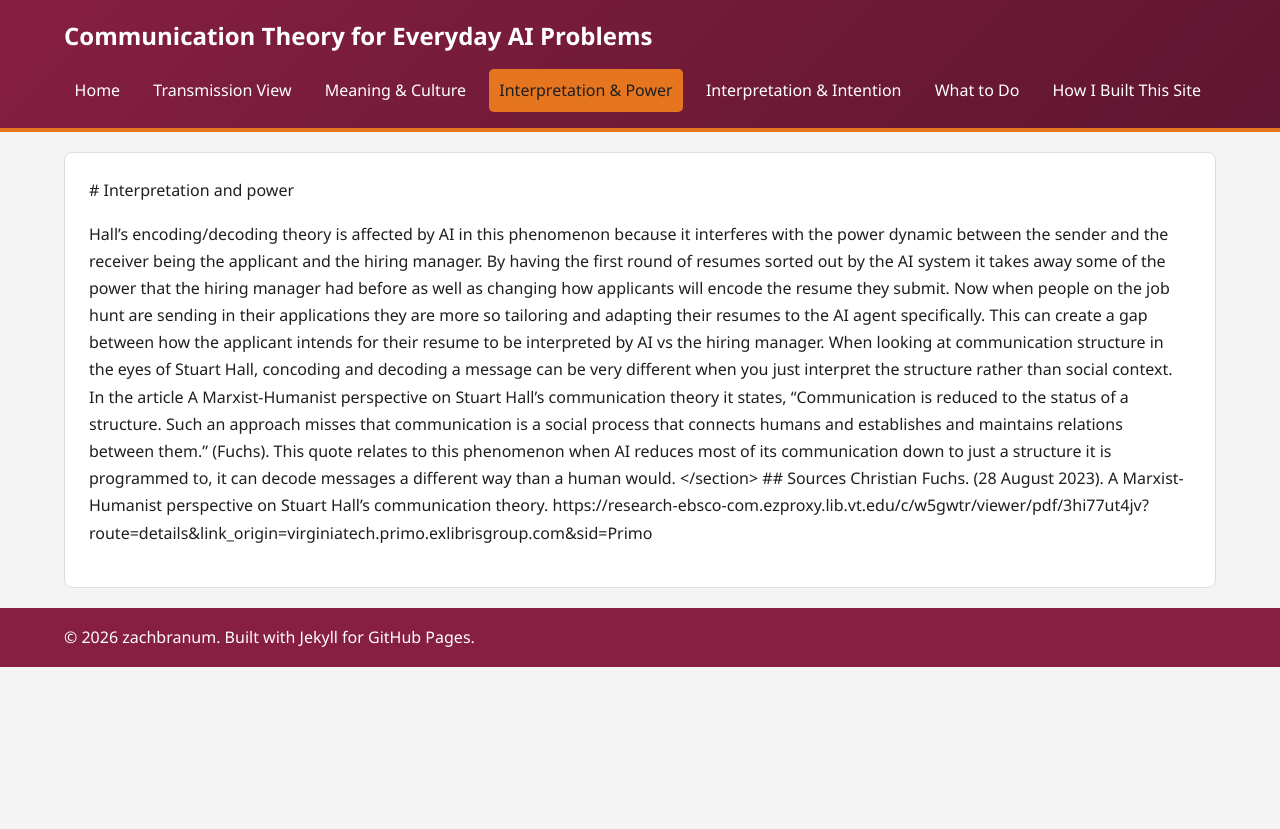
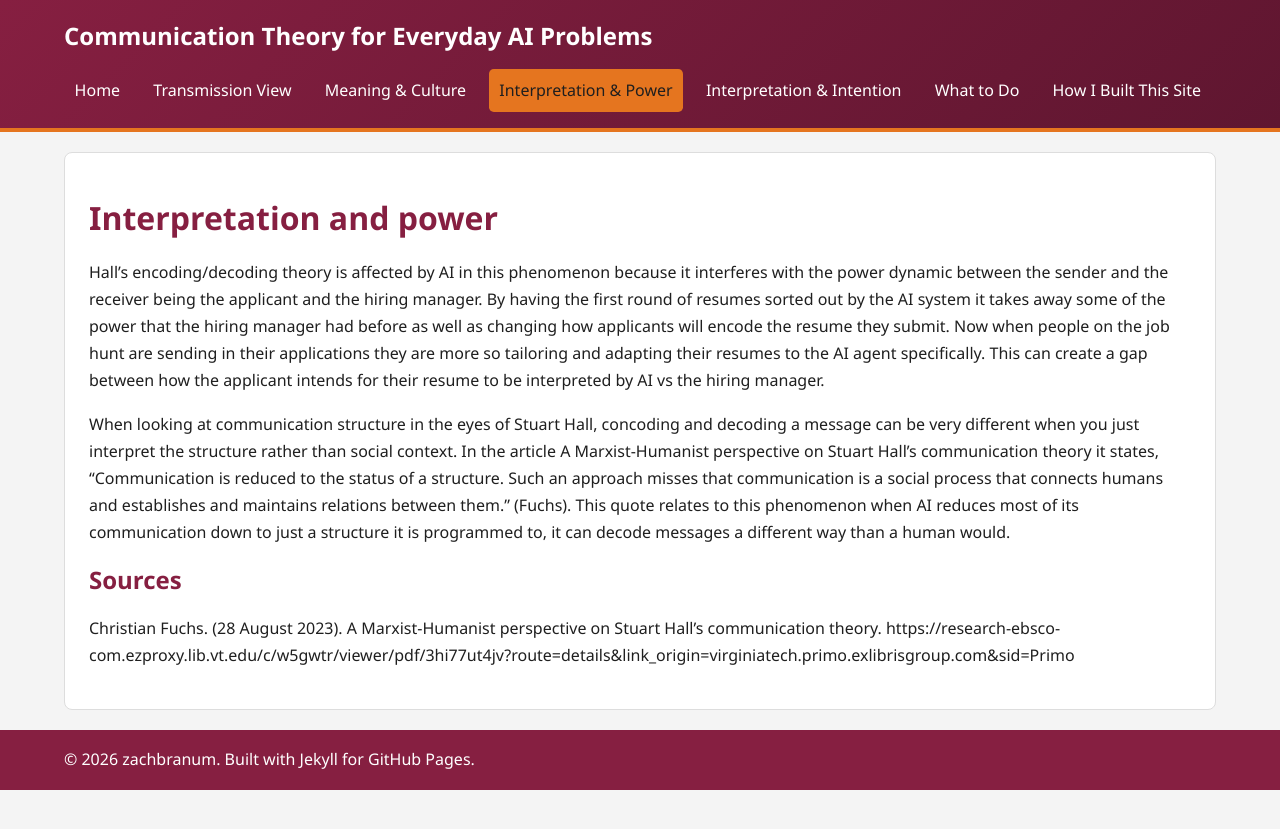
Before and after one commit to zachbranum/zbprimer, a Jekyll site: the page built from pages/interpretation-and-power.md, in a window 1280 px wide. Shown: the top 829 px of the page. Built offline with Jekyll 4.4.1, drawn with Linux system fonts in a browser that asks for light colours.

Commit message:
Refactor interpretation and power section
Removed unnecessary HTML section tags and cleaned up the content for clarity.

```diff
--- a/pages/interpretation-and-power.md
+++ b/pages/interpretation-and-power.md
@@ -5,13 +5,11 @@ permalink: /pages/interpretation-and-power/
 description: "Applying Stuart Hall's encoding/decoding model."
 ---
 
-<section aria-labelledby="power-heading">
 # Interpretation and power
 
-<p id="power-heading">Hall’s encoding/decoding theory is affected by AI in this phenomenon because it interferes with the power dynamic between the sender and the receiver being the applicant and the hiring manager. By having the first round of resumes sorted out by the AI system it takes away some of the power that the hiring manager had before as well as changing how applicants will encode the resume they submit. Now when people on the job hunt are sending in their applications they are more so tailoring and adapting their resumes to the AI agent specifically. This can create a gap between how the applicant intends for their resume to be interpreted by AI vs the hiring manager.
+Hall’s encoding/decoding theory is affected by AI in this phenomenon because it interferes with the power dynamic between the sender and the receiver being the applicant and the hiring manager. By having the first round of resumes sorted out by the AI system it takes away some of the power that the hiring manager had before as well as changing how applicants will encode the resume they submit. Now when people on the job hunt are sending in their applications they are more so tailoring and adapting their resumes to the AI agent specifically. This can create a gap between how the applicant intends for their resume to be interpreted by AI vs the hiring manager.
 
 When looking at communication structure in the eyes of Stuart Hall, concoding and decoding a message can be very different when you just interpret the structure rather than social context. In the article A Marxist-Humanist perspective on Stuart Hall’s communication theory it states, “Communication is reduced to the status of a structure. Such an approach misses that communication is a social process that connects humans and establishes and maintains relations between them.” (Fuchs). This quote relates to this phenomenon when AI reduces most of its communication down to just a structure it is programmed to, it can decode messages a different way than a human would.
-</section>
 
 ## Sources
 
```
